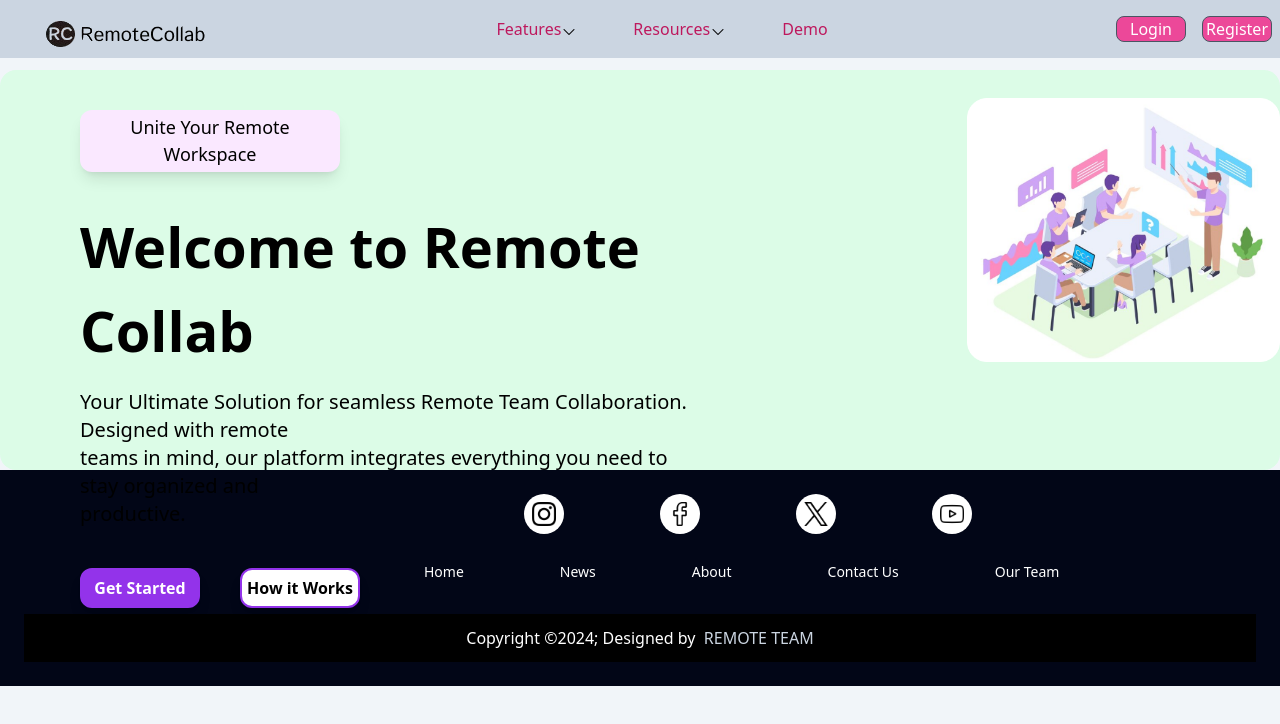
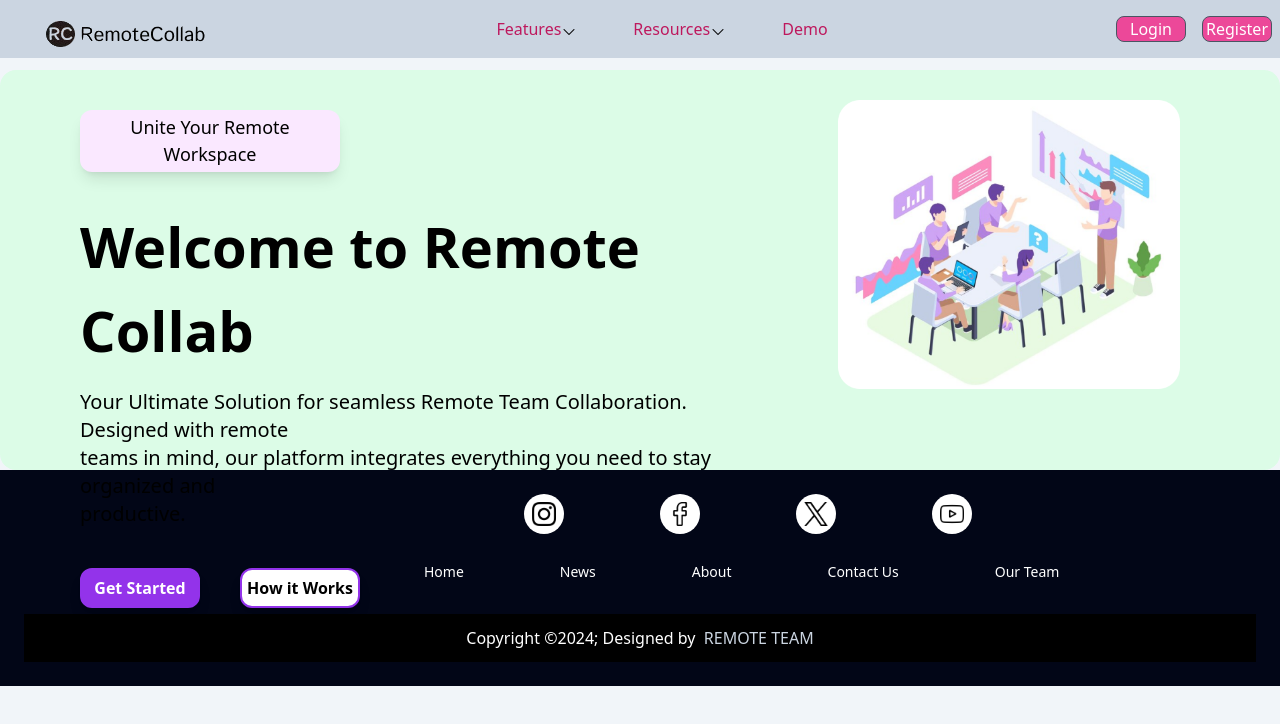
Before and after one commit to Gautam-10137/RemoteCollab, a React (Create React App) app in the folder client/: page / in a window 1280 px wide. Shown: the top 724 px of the page. Built offline with nearby package versions, Linux system fonts and the light colour scheme.

Commit message:
footer complete

```diff
--- a/client/src/components/Home/Home.js
+++ b/client/src/components/Home/Home.js
@@ -4,7 +4,7 @@ import React from 'react'
 const Home = () => {
   return (
     <>
-    <div className='flex bg-green-100  rounded-2xl mt-3 lg:h-[400px] md:h-[300px] sm:h-[300px] h-[300px]'>
+    <div className='flex bg-green-100  rounded-2xl mt-3 lg:h-[400px] md:h-[400px] sm:h-[600px] h-[500px]'>
          <div>
             <div className='p-1 lg:w-[260px] md:w-[160px] sm:w-[100px] w-[100px] bg-fuchsia-100 mx-20 mt-10 rounded-xl shadow-lg text-center'>
               <p className='lg:text-[18px] md:text-[15px] sm:text-[10px] text-[10px]'>Unite Your Remote Workspace</p>
@@ -18,7 +18,7 @@ const Home = () => {
             <button className='p-1 w-[120px] h-10 rounded-xl shadow-lg border-2 border-purple-600 bg-white font-semibold '>How it Works</button>
           </div>
          </div>
-         <div className='mt-7 lg:ml-[200px] md:ml-[100px] sm:ml-[100px] ml-[100px] max-w-full'>
+         <div className='mt-[30px] mr-[100px]'>
           <img src={require("../../asset/image1.png")} alt='image of home page' className="w-full h-auto sm:max-w-[300px] md:max-w-[350px] lg:max-w-[400px]"/>
          </div>
     </div>
```
